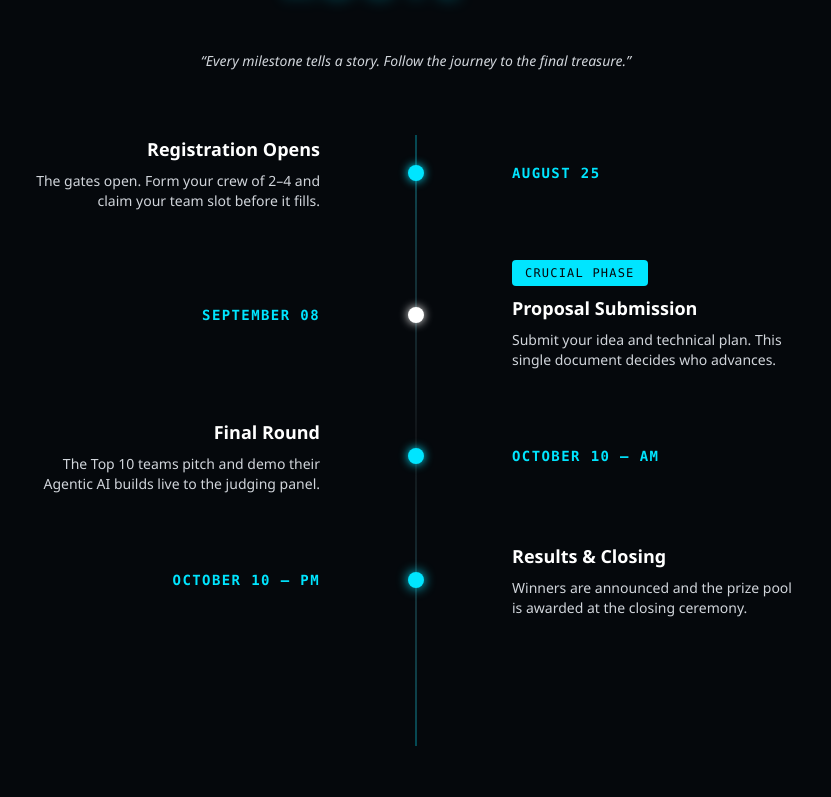
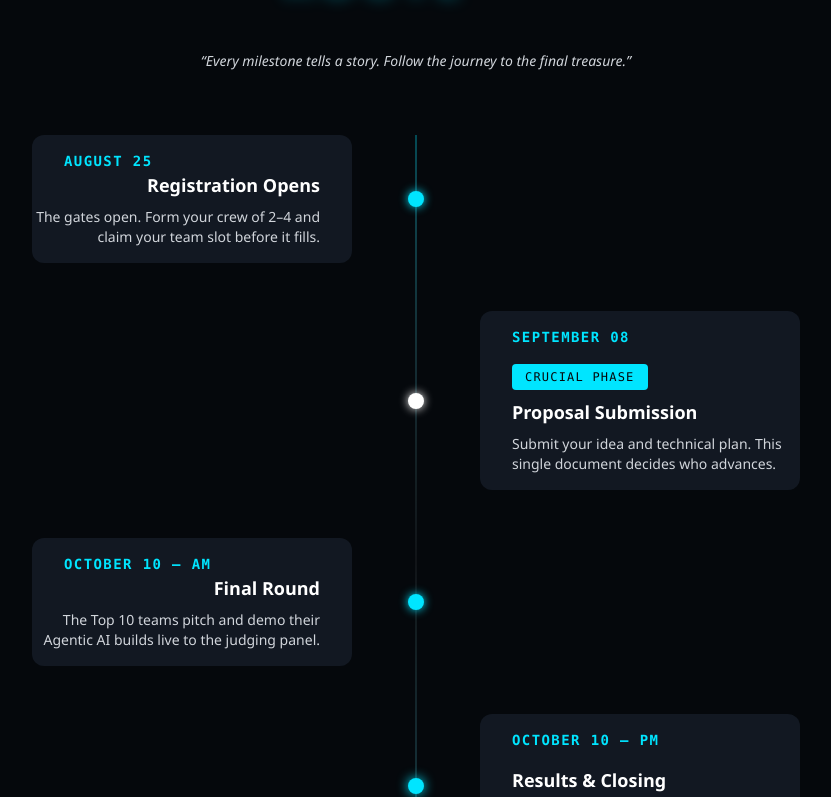
Before and after one commit to nngeek195/innovaX1.0, a Next.js app: page / in a window 1280 px wide. Shown: the part 2663-3460 px from the top of the page, without its empty margins (224-1055 px from the left). Built offline with nearby package versions, Linux system fonts and the light colour scheme.

Commit message:
style: enhance layout and styling for date display in timeline

```diff
--- a/app/page.tsx
+++ b/app/page.tsx
@@ -441,7 +441,14 @@ export default function Home() {
                 <div className="relative flex items-center justify-between w-full mb-12">
                   {item.side === 'right' ? (
                     <>
-                      <div className="w-5/12 text-right pr-8">
+                      <div className="w-5/12 text-right pr-8 bg-[#121822] pt-4 pb-4 rounded-xl">
+                        <div
+                        className={`w-8/12 pl-8 text-left font-mono font-bold text-sm tracking-widest ${
+                          item.gold ? 'text-[var(--gold)]' : 'text-[#00E5FF]'
+                        }`}
+                      >
+                        {item.date}
+                      </div>
                         <h3 className="font-display text-lg font-bold text-white">{item.title}</h3>
                         <p className="text-sm text-[var(--mist)] mt-2">{item.desc}</p>
                       </div>
@@ -452,13 +459,7 @@ export default function Home() {
                             : 'bg-[#00E5FF] shadow-[0_0_10px_#00E5FF]'
                         }`}
                       />
-                      <div
-                        className={`w-5/12 pl-8 text-left font-mono font-bold text-sm tracking-widest ${
-                          item.gold ? 'text-[var(--gold)]' : 'text-[#00E5FF]'
-                        }`}
-                      >
-                        {item.date}
-                      </div>
+
                     </>
                   ) : (
                     <>
@@ -467,7 +468,7 @@ export default function Home() {
                           item.gold ? 'text-[var(--gold)]' : 'text-[#00E5FF]'
                         }`}
                       >
-                        {item.date}
+
                       </div>
                       <span
                         className={`absolute left-1/2 -translate-x-1/2 w-4 h-4 rounded-full ${
@@ -476,7 +477,14 @@ export default function Home() {
                             : 'bg-white shadow-[0_0_10px_white]'
                         }`}
                       />
-                      <div className="w-5/12 pl-8 text-left">
+                      <div className="w-5/12 pl-8 text-left bg-[#121822] pt-4 pb-4 rounded-xl">
+                      <div
+                        className={`w-8/12 text-left pr-6 pb-4 font-mono font-bold text-sm tracking-widest ${
+                          item.gold ? 'text-[var(--gold)]' : 'text-[#00E5FF]'
+                        }`}
+                      >
+                        {item.date}
+                      </div>
                         {item.tag && (
                           <span className="badge-mono border-[#00E5FF]/50 bg-[#00E5FF] text-[#05080C] mb-2 inline-block">
                             {item.tag}
```
